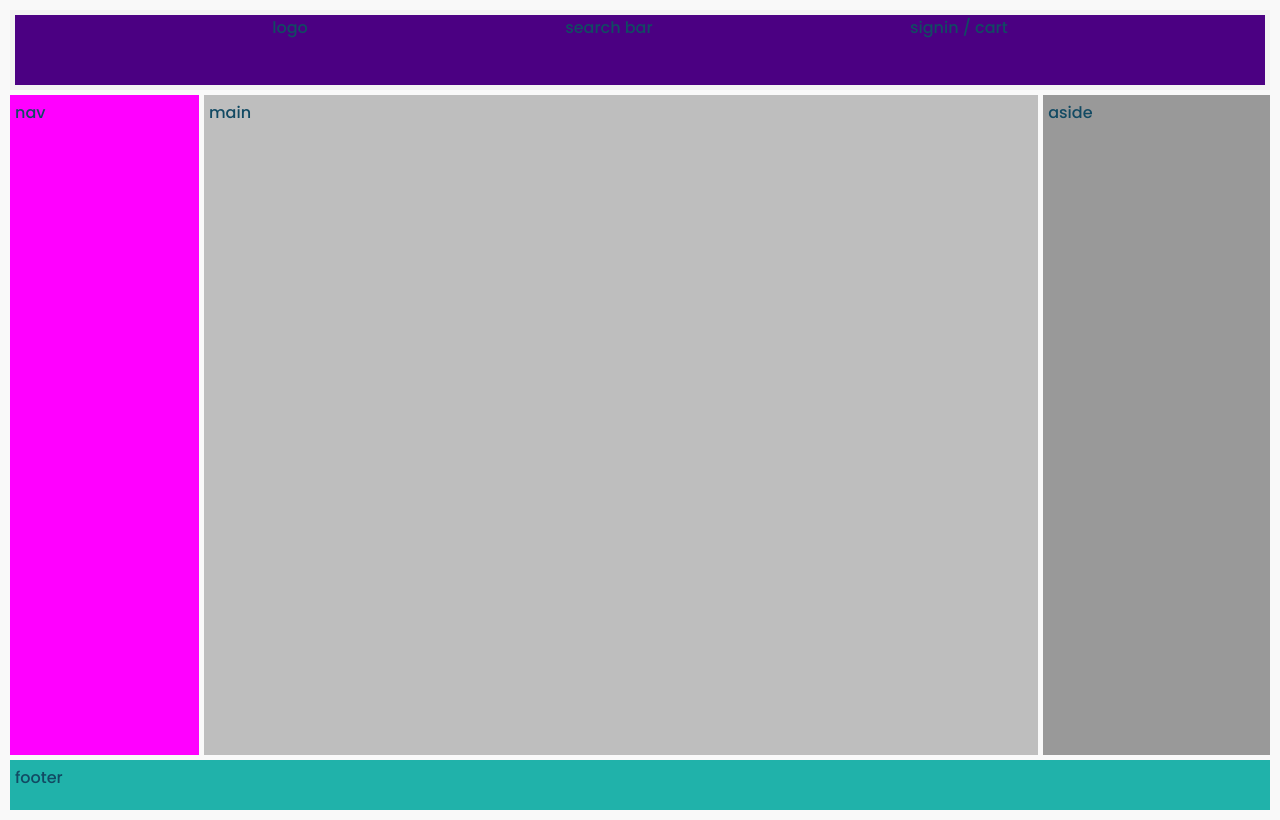
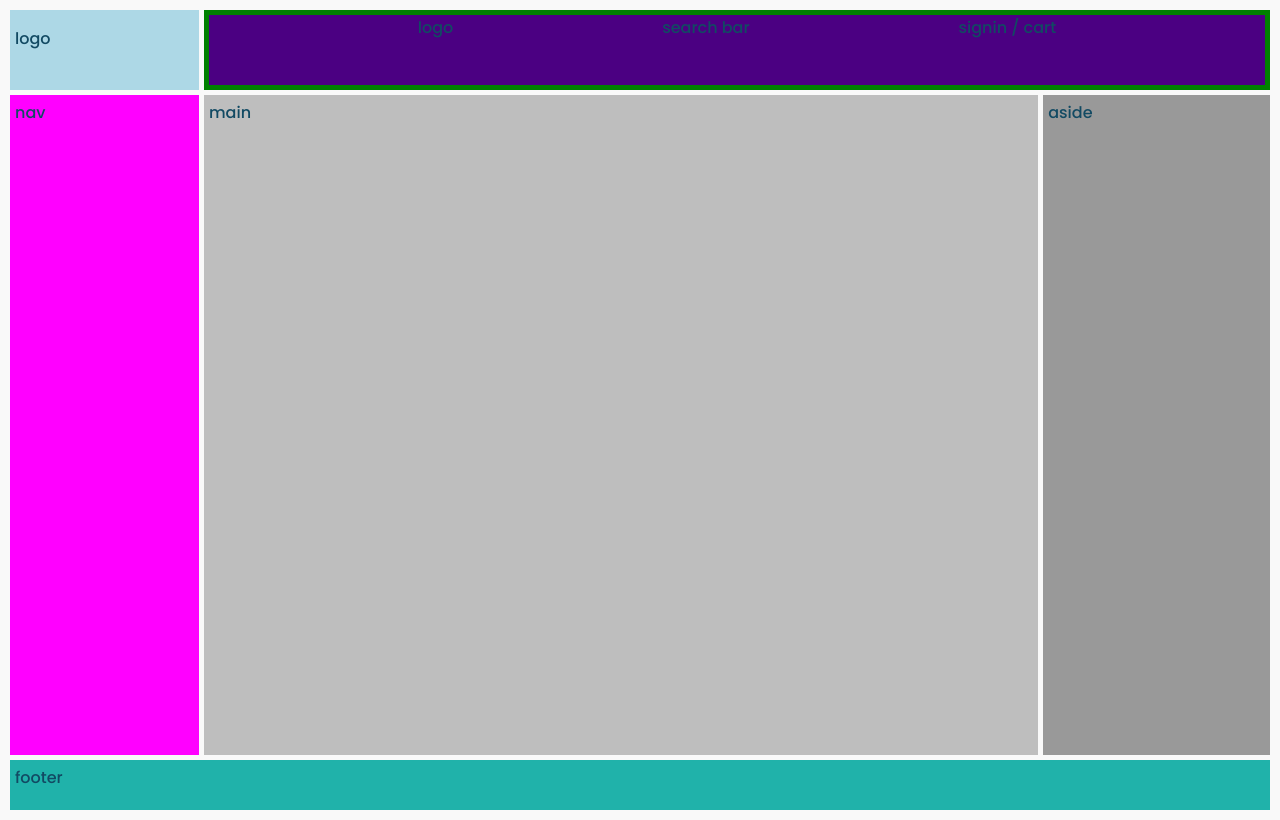
Before and after one commit to Mathew29/games4everyone, a Next.js app: page / in a window 1280 px wide. Built offline with nearby package versions, Linux system fonts and the light colour scheme.

Commit message:
add a logo section

```diff
--- a/src/components/Layout/Layout.js
+++ b/src/components/Layout/Layout.js
@@ -9,6 +9,9 @@ const Layout = ({ children }) => {
       <Head>
         <title>Games4Everyone</title>
       </Head>
+      <div className={styles.logo}>
+        <h1>logo</h1>
+      </div>
       <div className={styles.header}>
         <Header />
       </div>
--- a/src/components/Layout/Layout.module.css
+++ b/src/components/Layout/Layout.module.css
@@ -2,6 +2,7 @@
     display: grid;
     gap: 20px;
     grid-template-areas:
+    "logo"
     "header"
     "nav"
     "main"
@@ -11,9 +12,15 @@
     margin: 10px;
 }
 
+.logo {
+    grid-area: logo;
+    background-color: lightblue;
+    padding: 5px;
+}
+
 .header {
     grid-area: header;
-    background-color: #f2f2f2;
+    background-color: green;
     padding: 5px;
 }
 
@@ -46,7 +53,7 @@
     .container {
       grid-template-columns: 1fr 3fr;
       grid-template-areas:
-        "header header"
+        "logo header"
         "nav nav"
         "aside main"
         "footer footer";
@@ -59,7 +66,7 @@
         grid-template-rows: 80px 1fr 50px;
         gap: 5px;
         grid-template-areas:
-        "header header header"
+        "logo header header"
         "nav main aside"
         "footer footer footer";
     }
```
